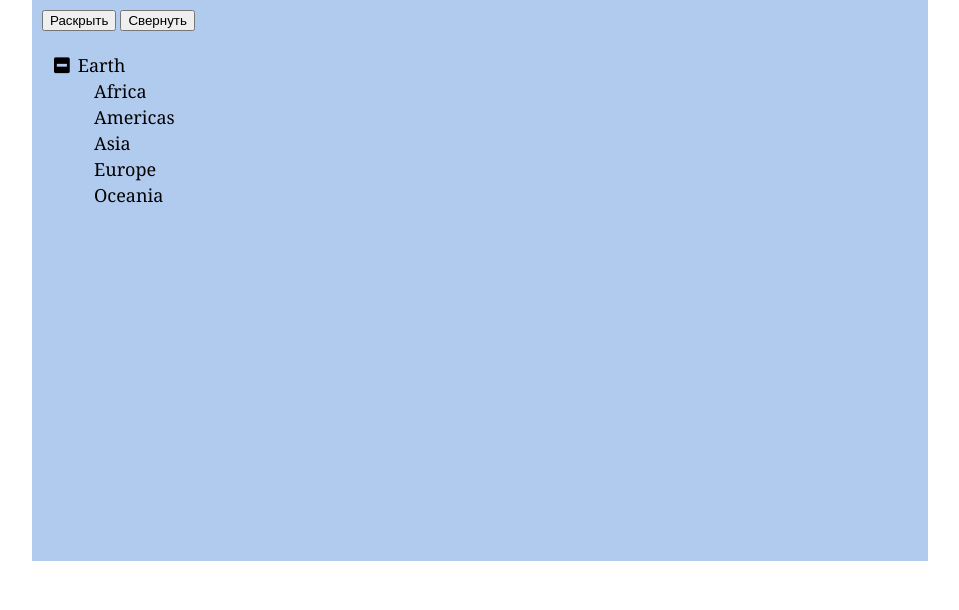
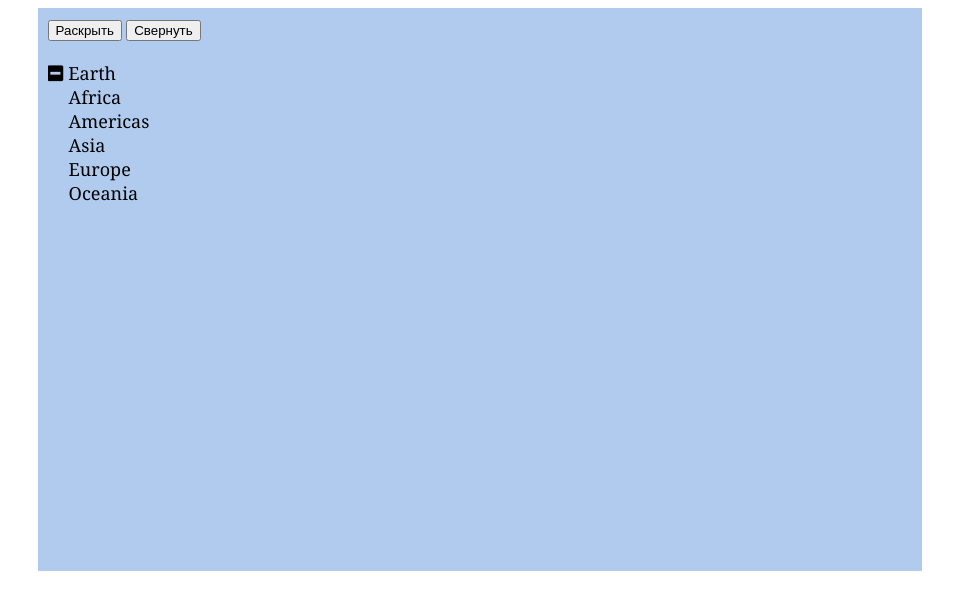
Before and after one commit to stasgm/html-test, a plain HTML site: page index.html in a window 1280 px wide. Both pictures are taken after a click on the icon 221 px from the left and 65 px from the top of the page. Shown: the whole page, without its empty margins (160-1119 px from the left). Drawn offline with Linux system fonts and the light colour scheme; no server answers.

Commit message:
Update styles.css

```diff
--- a/css/styles.css
+++ b/css/styles.css
@@ -1,5 +1,5 @@
 body {
-  margin: 0;
+  font-family: Cambria, Cochin, Georgia, Times, "Times New Roman", serif;
 }
 
 .main-container {
@@ -37,15 +37,14 @@ ul,
 }
 
 .tree-node {
-  margin: 2px 0 2px 12px;
+  /* margin: 2px 0 2px 12px; */
   font-size: 18px;
-  font-family: Cambria, Cochin, Georgia, Times, 'Times New Roman', serif;
   cursor: pointer;
   user-select: none; /* Prevent text selection */
 }
 
 .node-name-wrapper {
-  margin: 8px;
+  margin: 0px;
 }
 
 .node-name:hover {
@@ -53,13 +52,26 @@ ul,
 }
 
 .node-item {
-  margin-left: 10px;
+  margin-left: 0px;
+}
+
+.icon-space {
+  display: inline-block;
+  width: 16px;
+  margin-right: 5px;
+}
+.icon-checkbox {
+  margin-right: 5px;
+}
+
+.icon {
+  margin-right: 5px;
 }
 
 /* Hide the nested list */
 .nested {
   display: none;
-  padding-inline-start: 10px;
+  padding-inline-start: 21px;
 }
 
 /* Show the nested list when the user clicks on the caret/arrow (with JavaScript) */
```
